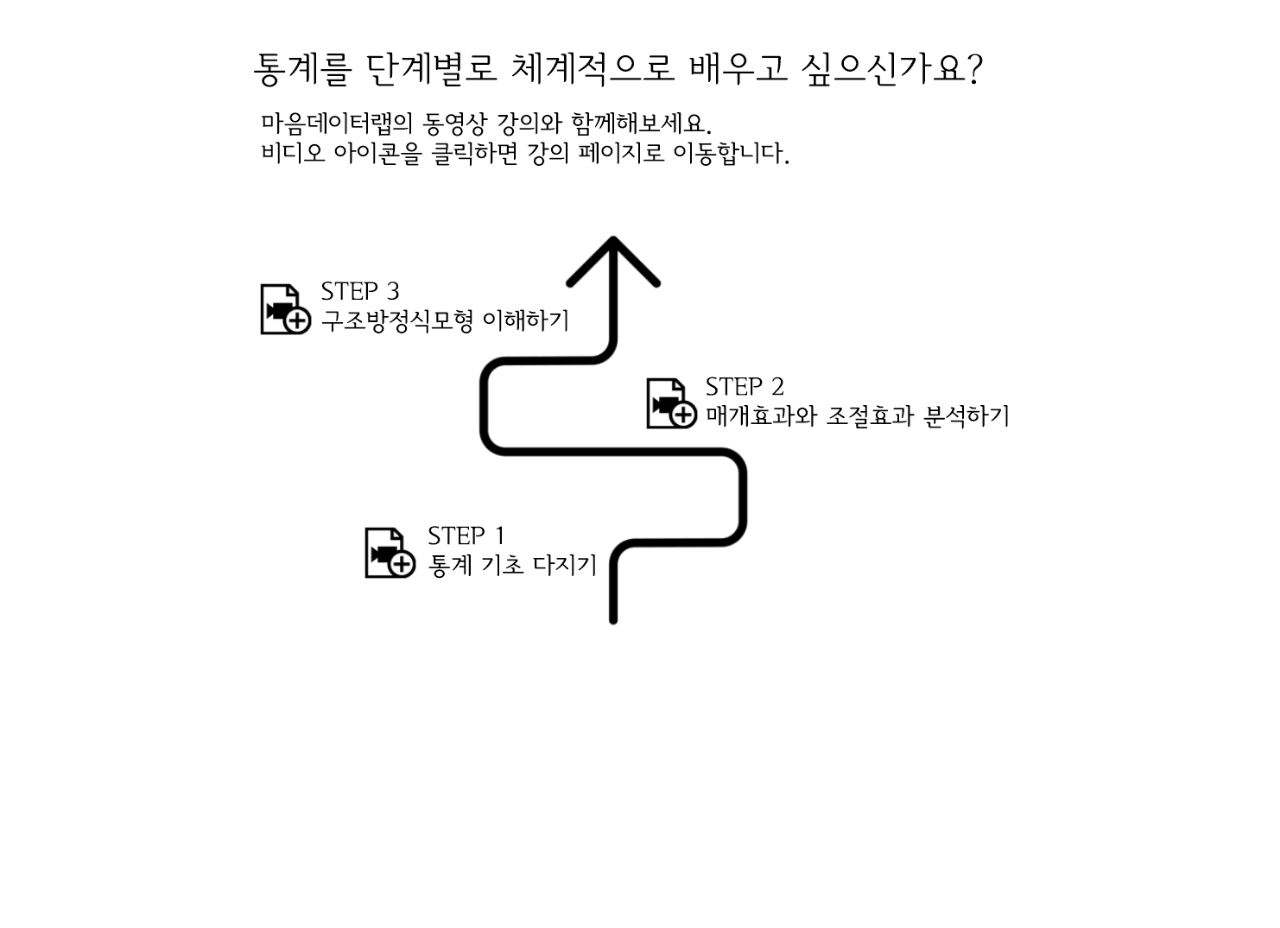
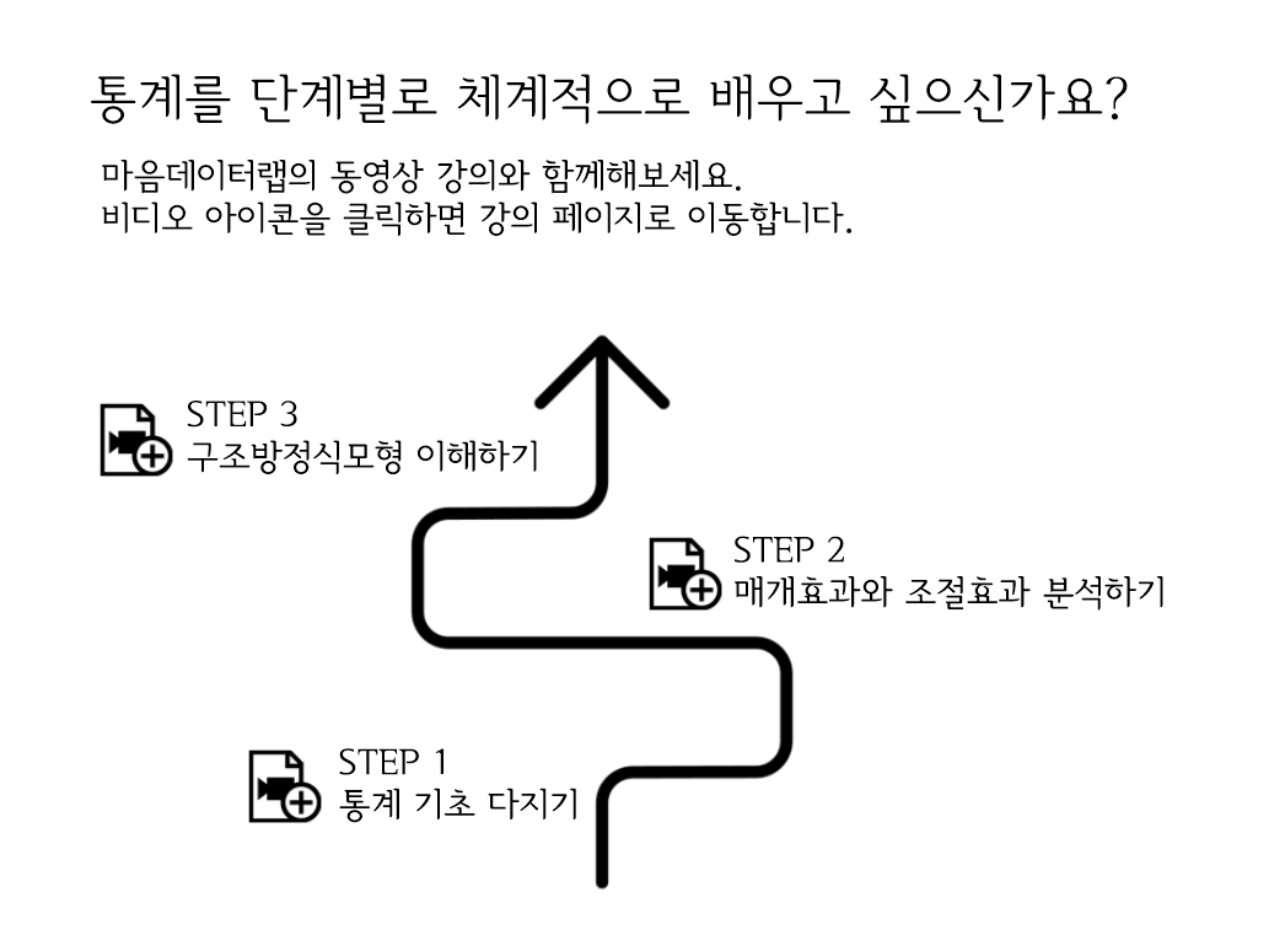
Before and after one commit to jinsil-sincere/image_mylecture, a plain HTML site: page index.html in a window 1280 px wide. Before the commit the page ends 800 px from the top, so only its background shows below. Drawn offline with Linux system fonts and the light colour scheme.

Commit message:
Update index.html

```diff
--- a/index.html
+++ b/index.html
@@ -7,8 +7,7 @@
   </style>
 </head>
 <body>
-    <div style="width:clamp(320px, 95vw, 900px); margin:0 auto; position:relative; line-height:0;">
-
+    <div style="width:100%; margin:0 auto;">
     <img src="mylecture3.png" style="width:100%; height:auto; display:block;">
 
     <a href="https://maumdatalab.liveklass.com/classes/214836" target="_blank"
```
